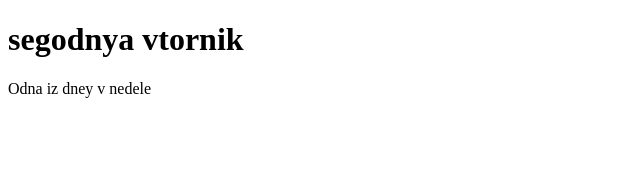
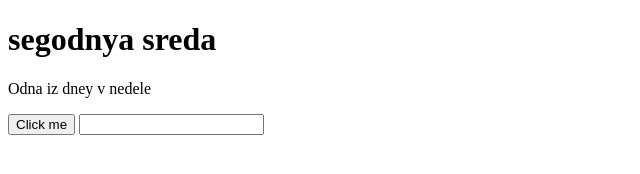
Before and after one commit to GHDat/githubtest_17.10.2023, a plain HTML site: page index.html in a window 1280 px wide. Shown: the whole page, without its empty margins (0-640 px from the left). Drawn offline with Linux system fonts and the light colour scheme.

Commit message:
veicu izmainas 1

```diff
--- a/index.html
+++ b/index.html
@@ -6,9 +6,11 @@
     <title>Document</title>
 </head>
 <body>
-    <h1>segodnya vtornik</h1>
+    <h1>segodnya sreda</h1>
     <div>
         <p>Odna iz dney v nedele</p>
     </div>
+    <button>Click me</button>
+<input type="text" value="">
 </body>
 </html>
```
